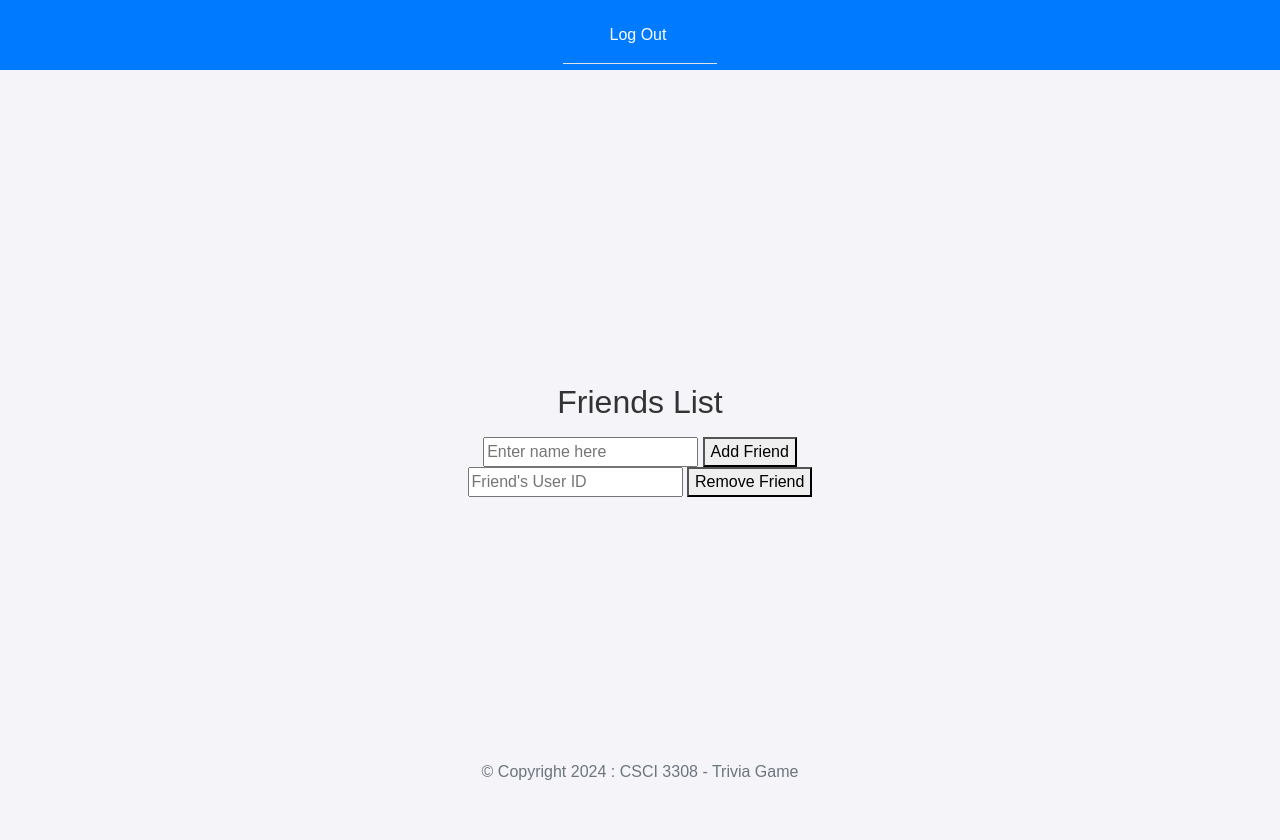
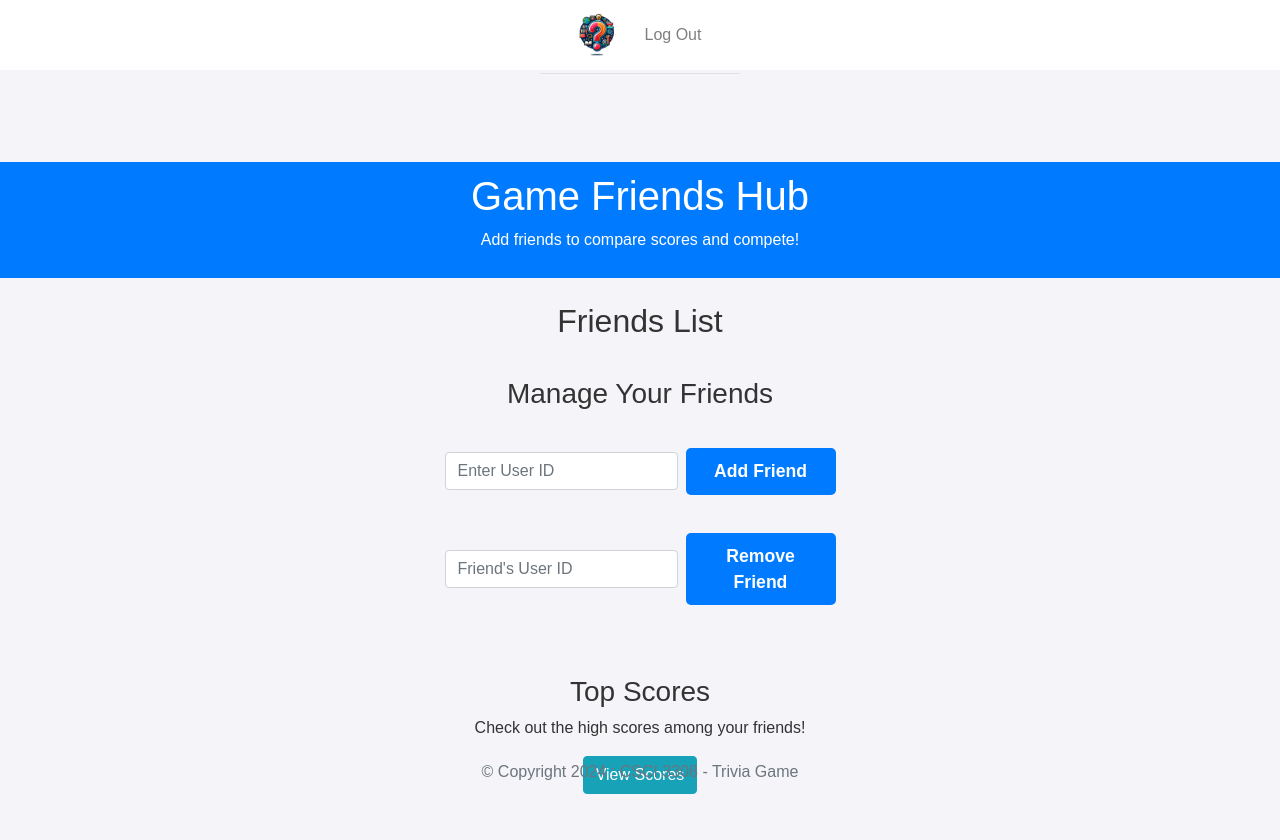
Before and after one commit to Opusthemoose1/trivia-game, a Node server app: page /friends in a window 1280 px wide. Run offline with Node 20, Linux system fonts and the light colour scheme; some libraries are stand-ins or nearby versions.

Commit message:
some branding work

```diff
--- a/ProjectSourceCode/src/views/css/style.css
+++ b/ProjectSourceCode/src/views/css/style.css
@@ -9,6 +9,7 @@
 
 header, main {
     width: 100%; /* Full width */
+    height: 30%;
 }
 
 body {
@@ -26,11 +27,11 @@
 }
 
 header h1 {
-    color: #fff; /* Ensuring the header text is white */
+    color: #fff;
 }
 
 .intro p {
-    font-size: 1.2em; /* Slightly reduced from 1.25rem for consistency */
+    font-size: 1.2em;
 }
 
 .actions {
@@ -65,3 +66,37 @@
     border-radius: 5px;
     margin-bottom: 5px;
 }
+
+
+.form-inline {
+    margin-top: 10px;
+    justify-content: center;
+}
+
+.form-control {
+    margin-right: 10px;
+    width: auto; /* Adjusts the width based on content */
+}
+
+.btn-primary, .btn-danger {
+    padding: 8px 16px; /* More padding for better touch interaction */
+}
+
+ul#friendsList {
+    padding: 0;
+    list-style-type: none; /* Removes bullet points */
+}
+
+ul#friendsList li {
+    margin: 10px 0;
+    background-color: #e9ecef;
+    border-radius: 10px;
+    padding: 10px 20px;
+    width: 300px; /* Fixed width for uniform appearance */
+    text-align: left; /* Align text to the left */
+    box-shadow: 0 2px 4px rgba(0,0,0,0.1); /* Soft shadow for depth */
+}
+
+ul#friendsList li:hover {
+    background-color: #dfe4ea; /* Lighter on hover for interactive feel */
+}
--- a/ProjectSourceCode/src/views/pages/friends.hbs
+++ b/ProjectSourceCode/src/views/pages/friends.hbs
@@ -7,7 +7,13 @@
     <link rel="stylesheet" href="https://stackpath.bootstrapcdn.com/bootstrap/4.5.2/css/bootstrap.min.css">
     <link rel="stylesheet" href="../css/style.css">
 </head>
+
 <body style="align-items: center">
+     <header class="mb-4">
+
+        <h1>Game Friends Hub</h1>
+        <p>Add friends to compare scores and compete!</p>
+    </header>
     <div class="friends-list">
         <h2>Friends List</h2>
         <ul id="friendsList">
@@ -17,17 +23,25 @@
         </ul>
     </div>
 
-    <form action="/friends/add" method="POST">
-        <input type="text" name="friendId" placeholder="Enter name here">
-        <button type="submit">Add Friend</button>
-    </form>
 
-    <form action="/friends/remove" method="POST">
-        <input type="text" name="friendId" placeholder="Friend's User ID">
-        <button type="submit">Remove Friend</button>
-    </form>
+        <section class="actions">
+            <h3>Manage Your Friends</h3>
+            <form action="/friends/add" method="POST" class="form-inline mb-2">
+                <input type="text" name="friendId" placeholder="Enter User ID" class="form-control mr-sm-2">
+                <button type="submit" class="btn btn-primary">Add Friend</button>
+            </form>
 
+            <form action="/friends/remove" method="POST" class="form-inline">
+                <input type="text" name="friendId" placeholder="Friend's User ID" class="form-control mr-sm-2">
+                <button type="submit" class="btn btn-danger">Remove Friend</button>
+            </form>
+        </section>
 
-
+        <section class="top-scores mt-4">
+            <h3>Top Scores</h3>
+            <p>Check out the high scores among your friends!</p>
+            <button class="btn btn-info">View Scores</button>
+        </section>
+    </main>
 </body>
 </html>
--- a/ProjectSourceCode/src/views/pages/home.hbs
+++ b/ProjectSourceCode/src/views/pages/home.hbs
@@ -13,7 +13,9 @@
     </script>
 </head>
 <body>
-    <h1 style="margin-top: 150px">Welcome to the Trivia Challenge!</h1>
+        <img src="../img/Trivia Logo.png" alt="Trivia Game Logo" style="height: 250px;">
+
+    <h1>Welcome to the Trivia Challenge!</h1>
     <main>
         <section class="intro">
             <p>Test your knowledge across various categories and see how much you really know!</p>
--- a/ProjectSourceCode/src/views/pages/login.hbs
+++ b/ProjectSourceCode/src/views/pages/login.hbs
@@ -53,6 +53,8 @@
             background-color: #0056b3;
         }
     </style>
+        <img src="../img/Trivia Logo.png" alt="Trivia Game Logo" style="height: 250px;">
+
 </head>
 <body>
     <div class="login-container">
--- a/ProjectSourceCode/src/views/partials/head.hbs
+++ b/ProjectSourceCode/src/views/partials/head.hbs
@@ -11,5 +11,7 @@
     {{> title}}
 <link href="https://cdn.jsdelivr.net/npm/bootstrap@5.3.3/dist/css/bootstrap.min.css" rel="stylesheet" integrity="sha384-QWTKZyjpPEjISv5WaRU9OFeRpok6YctnYmDr5pNlyT2bRjXh0JMhjY6hW+ALEwIH" crossorigin="anonymous">
 <script src="https://cdn.jsdelivr.net/npm/bootstrap@5.3.3/dist/js/bootstrap.bundle.min.js" integrity="sha384-YvpcrYf0tY3lHB60NNkmXc5s9fDVZLESaAA55NDzOxhy9GkcIdslK1eN7N6jIeHz" crossorigin="anonymous"></script>
+<link rel="icon" href="../img/favicon.png" type="image/png">
+
 </head>
 <body class="h-100 d-flex flex-column">
--- a/ProjectSourceCode/src/views/partials/nav.hbs
+++ b/ProjectSourceCode/src/views/partials/nav.hbs
@@ -1,22 +1,37 @@
-<header style="height:70px; top:0px; position: fixed;">
- <nav class="navbar navbar-expand-sm border-bottom">
-   <div class="container">
-     <button
-       class="navbar-toggler ms-auto"
-       type="button"
-       data-bs-toggle="collapse"
-       data-bs-target="#navbar-collapse"
-       aria-controls="navbar"
-       aria-expanded="false"
-       aria-label="Toggle navigation">
+<!DOCTYPE html>
+<html lang="en">
+<head>
+    <meta charset="UTF-8">
+    <meta name="viewport" content="width=device-width, initial-scale=1.0">
+    <title>Trivia Game</title>
+    <link rel="stylesheet" href="https://stackpath.bootstrapcdn.com/bootstrap/4.5.2/css/bootstrap.min.css">
+    <link rel="stylesheet" href="../css/style.css">
+</head>
+<body>
+<header style="height:70px; top:0px; position: fixed; width: 100%; background-color: white; z-index: 1000;">
+    <nav class="navbar navbar-expand-sm navbar-light border-bottom">
+      <div class="container-fluid">
+        <a class="navbar-brand" href="/">
+          <img src="../img/Trivia Logo.png" alt="Trivia Game Logo" style="height: 50px;">
+        </a>
+        <button class="navbar-toggler" type="button" data-bs-toggle="collapse" data-bs-target="#navbar-collapse" aria-controls="navbar" aria-expanded="false" aria-label="Toggle navigation">
           <span class="navbar-toggler-icon"></span>
         </button>
-     <div class="collapse navbar-collapse" id="navbar-collapse">
-       <div class="nav-item me-1">
-         <!-- TODO: For Logout, add a <a> tag with an attribute href to call the '/logout API -->
+        <div class="collapse navbar-collapse justify-content-end" id="navbar-collapse">
+          <ul class="navbar-nav">
+            <li class="nav-item">
               <a class="nav-link" href="/logout">Log Out</a>
-       </div>
+            </li>
+          </ul>
         </div>
       </div>
     </nav>
 </header>
+
+<main style="padding-top: 80px;">
+    <!-- Main content goes here -->
+</main>
+
+<script src="https://stackpath.bootstrapcdn.com/bootstrap/4.5.2/js/bootstrap.min.js"></script>
+</body>
+</html>
```
Also changed, not shown: ProjectSourceCode/src/views/img/Trivia Logo.png (added), ProjectSourceCode/src/views/img/Trivia Logo.webp (added), ProjectSourceCode/src/views/img/favicon.png (added), ProjectSourceCode/src/views/img/logo.ico (added), 1 other file. Lines whose indentation alone changed are shown as unchanged.
